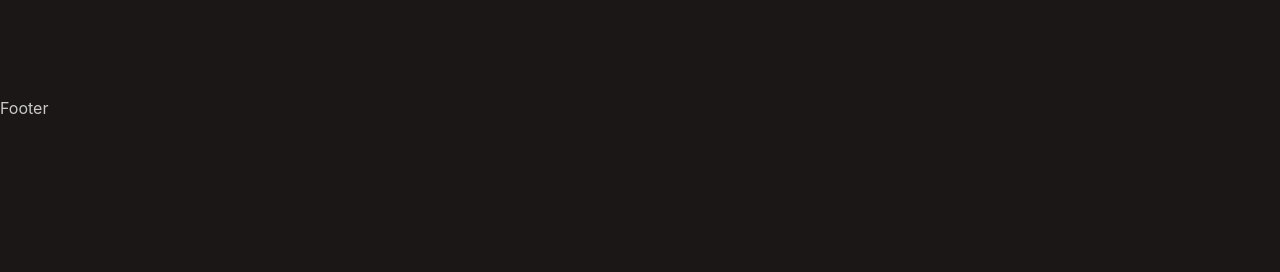
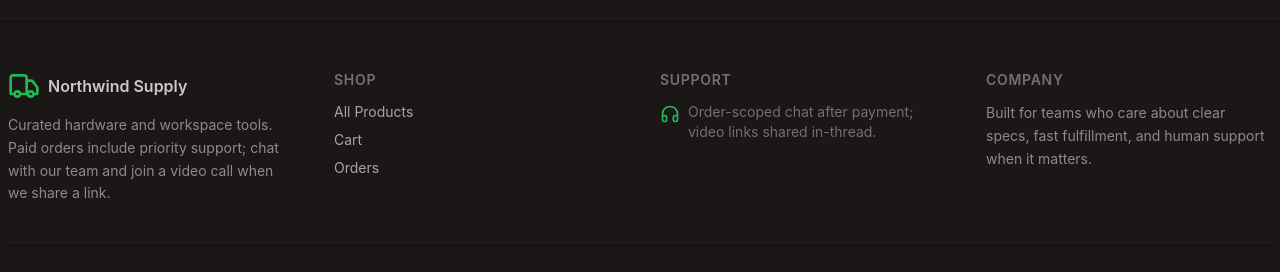
Before and after one commit to programer1983/next-hono-drizzle-ecommerce, a Next.js app in the folder frontend/: page / in a window 1280 px wide. Shown: the part 680-952 px from the top of the page. Before the commit the page ends 800 px from the top, so only its background shows below. Built offline with nearby package versions, Linux system fonts and the light colour scheme; no server answers.

Commit message:
Create footer

```diff
--- a/frontend/components/Footer.jsx
+++ b/frontend/components/Footer.jsx
@@ -1,5 +1,84 @@
+import { HeadphonesIcon, TruckIcon } from "lucide-react";
+import Link from "next/link";
+
 const Footer = () => {
-  return <div>Footer</div>;
+  return (
+    <footer className="border-t border-base-300 bg-base-100">
+      <div className="max-w-7xl mx-auto px-4 py-12 md:px-2">
+        <div className="grid gap-10 md:grid-cols-4">
+          <div>
+            <div className="flex items-center gap-2 font-semibold text-base-content">
+              <TruckIcon className="size-8 text-primary" aria-hidden />
+              Northwind Supply
+            </div>
+            <p className="mt-3 text-sm text-base-content/65 leading-relaxed">
+              Curated hardware and workspace tools. Paid orders include priority
+              support; chat with our team and join a video call when we share a
+              link.
+            </p>
+          </div>
+          <div>
+            <h3 className="text-sm font-semibold uppercase text-base-content/50 tracking-wider">
+              Shop
+            </h3>
+            <ul className="mt-3 text-sm space-y-2">
+              <li>
+                <Link href="/" className="link link-hover text-base-content/80">
+                  All Products
+                </Link>
+              </li>
+              <li>
+                <Link
+                  href="/cart"
+                  className="link link-hover text-base-content/80"
+                >
+                  Cart
+                </Link>
+              </li>
+              <li>
+                <Link
+                  href="/orders"
+                  className="link link-hover text-base-content/80"
+                >
+                  Orders
+                </Link>
+              </li>
+            </ul>
+          </div>
+          <div>
+            <h3 className="text-sm font-semibold uppercase text-base-content/50 tracking-wider">
+              Support
+            </h3>
+            <ul className="mt-3 space-y-2 text-sm text-base-content/50">
+              <li className="flex items-start gap-2">
+                <HeadphonesIcon
+                  className="mt-0.5 size-5 shrink-0 text-primary"
+                  aria-hidden
+                />
+                <span className="">
+                  Order-scoped chat after payment; video links shared in-thread.
+                </span>
+              </li>
+            </ul>
+          </div>
+          <div>
+            <h3 className="text-sm font-semibold uppercase text-base-content/50 tracking-wider">
+              Company
+            </h3>
+            <p className="mt-3 text-sm text-base-content/65 leading-relaxed">
+              Built for teams who care about clear specs, fast fulfillment, and
+              human support when it matters.
+            </p>
+          </div>
+        </div>
+        <div className="mt-10 space-y-4 border-t border-base-300 pt-6">
+          <p className="text-sm text-center text-base-content/50">
+            © {new Date().getFullYear()} Northwind Supply · All prices in USD
+          </p>
+        </div>
+      </div>
+    </footer>
+  );
 };
 
 export default Footer;
```
